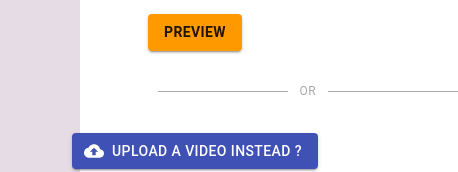
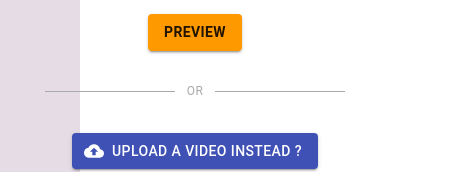
Before and after one commit to rahulmakhija30/brevis, a React (Create React App) app in the folder frontend/: page / in a window 390 px wide. Shown: the part 360-532 px from the top of the page, 458 px wide, since content can reach past the window. Built offline with nearby package versions, Linux system fonts and the light colour scheme; no server answers; a web font is replaced by a local one.

Commit message:
Change in CSS, to make Step1 bit more responsive

```diff
--- a/frontend/src/components/Stepper/Step.module.css
+++ b/frontend/src/components/Stepper/Step.module.css
@@ -23,8 +23,7 @@
     text-align: center;
     font-weight: 800;
     color: darkgray;
-    margin-left: 38%;
-    margin-right: 37%;
+    margin: auto;
   }
 
   #or::before,
--- a/frontend/src/components/Stepper/Step1.js
+++ b/frontend/src/components/Stepper/Step1.js
@@ -112,7 +112,7 @@ class Step1 extends React.Component{
                         Preview
                     </Button>
                     <p></p>
-                    <div id={StepStyle.or}><Typography variant='caption'>OR</Typography></div>
+                    <div id={StepStyle.or}><Typography variant='caption' align='center'>OR</Typography></div>
                     <p></p>
                     <Button variant='contained' startIcon={<CloudUploadIcon/>} color="primary" onClick={this.changetoUpload}>Upload a Video Instead ?</Button>
                 </div>
--- a/frontend/src/components/Stepper/Step2.js
+++ b/frontend/src/components/Stepper/Step2.js
@@ -4,6 +4,10 @@ import { Typography, Backdrop, CircularProgress, FormControl, InputLabel, Select
 import Stepstyle from './Step.module.css'
 import { DarkStep2 } from '../Functions'
 import Loader from '../Loader/Loader'
+
+window.onbeforeunload = function () {
+    console.log('refresh')
+};
 
 class Step2 extends React.Component{
 
```
